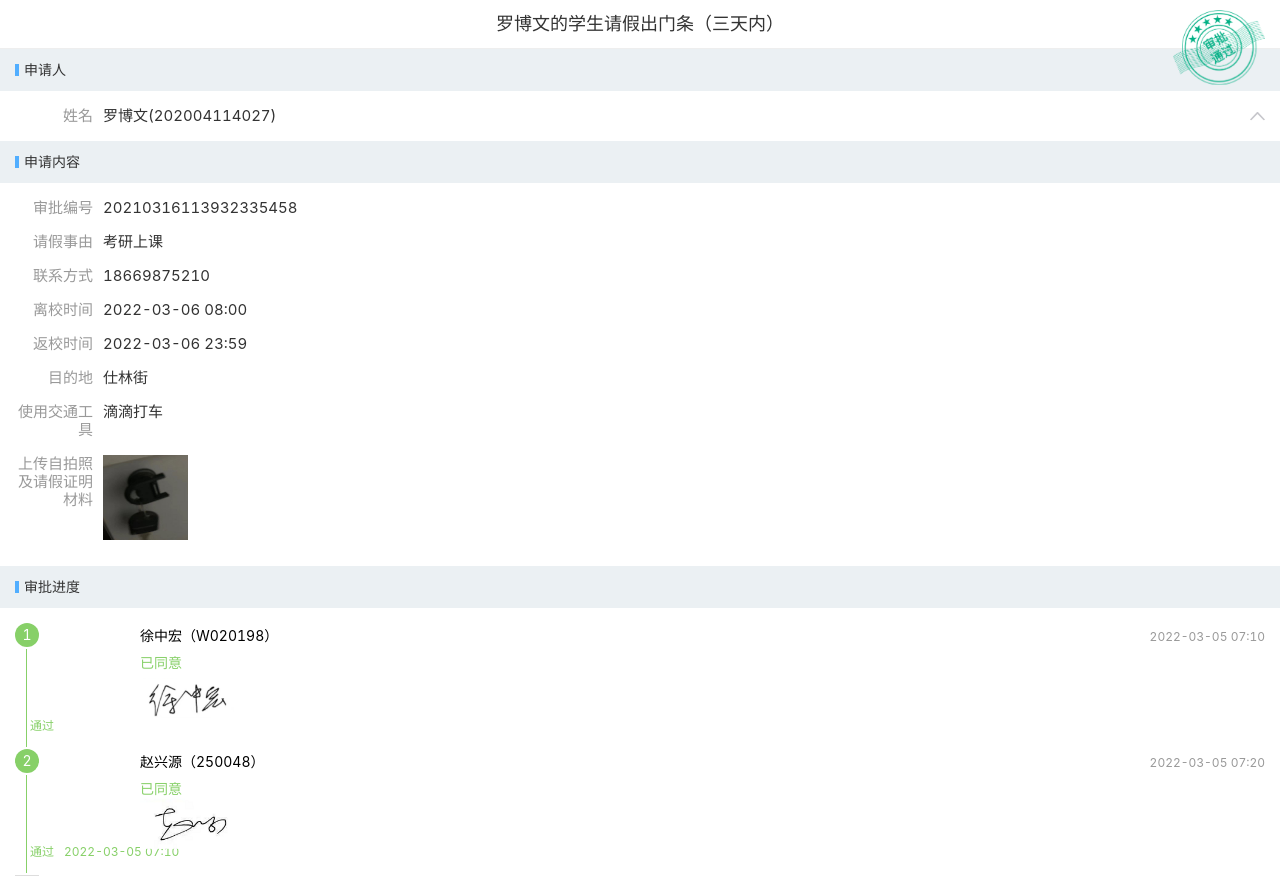
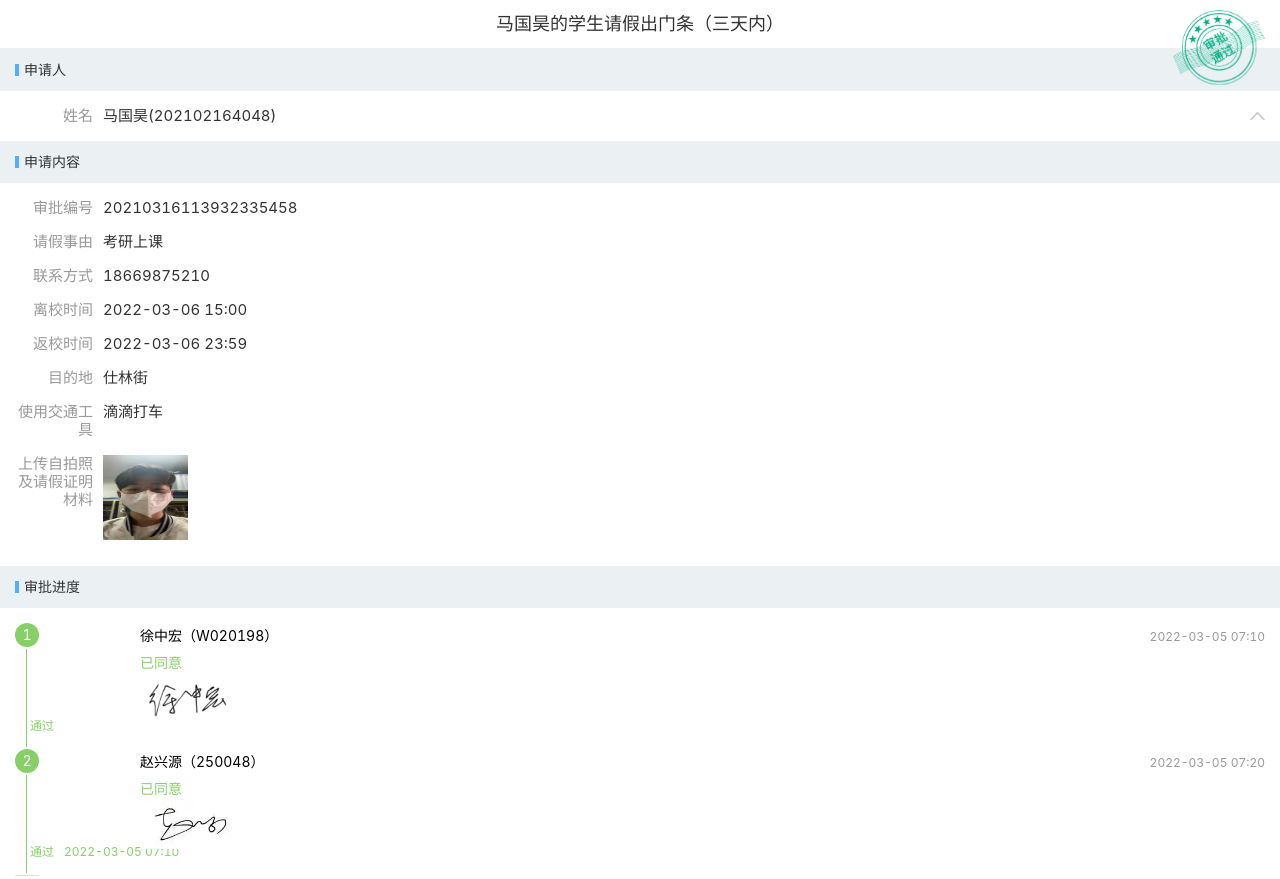
Before and after one commit to yibanjiatiao1/mgh06, a plain HTML site: page index.html in a window 1280 px wide. Shown: the top 879 px of the page. Drawn offline with Linux system fonts and the light colour scheme; a script that the page names is missing.

Commit message:
Update index.html

```diff
--- a/index.html
+++ b/index.html
@@ -30,7 +30,7 @@
     <div class="hx-layout">
      <main class="hx-content">
       <div class="wfTitle___Y-ebx">
-       罗博文的学生请假出门条（三天内）
+       马国昊的学生请假出门条（三天内）
       </div>
       <div class="hx-detail">
        <div class="hx-detail-group">
@@ -46,7 +46,7 @@
        <span class="hx-detail-item-label">姓名</span>
        <div class="hx-detail-item-field">
         <div class="am-flexbox am-flexbox-justify-start am-flexbox-align-center">
-         罗博文(202004114027)
+         马国昊(202102164048)
         </div>
        </div>
       </div>
@@ -56,12 +56,12 @@
        <div class="hx-detail-item">
         <span class="hx-detail-item-label">学号</span>
         <div class="hx-detail-item-field">
-         202004114027        </div>
+         202102164048        </div>
        </div>
        <div class="hx-detail-item">
         <span class="hx-detail-item-label">性别</span>
         <div class="hx-detail-item-field">
-         女        </div>
+         男        </div>
        </div>
        <div class="hx-detail-item">
         <span class="hx-detail-item-label">学院</span>
@@ -129,7 +129,7 @@
          <div class="hx-detail-item">
           <span class="hx-detail-item-label">离校时间</span>
           <div class="hx-detail-item-field">
-           2022-03-06 08:00          </div>
+           2022-03-06 15:00          </div>
          </div>
          <div class="hx-detail-item">
           <span class="hx-detail-item-label">返校时间</span>
@@ -150,7 +150,7 @@
           <span class="hx-detail-item-label">上传自拍照及请假证明材料</span>
           <div class="hx-detail-item-field">
            <div class="hx-detail-image">
-            <img src="./工作流_files/111.jpg" alt="" style="margin-right: 10px; width: 84.6667px;
+            <img src="./工作流_files/mgh.jpg" alt="" style="margin-right: 10px; width: 84.6667px;
     height: 84.6667px; margin-bottom: 10px;">
            </div>
           </div>
```
